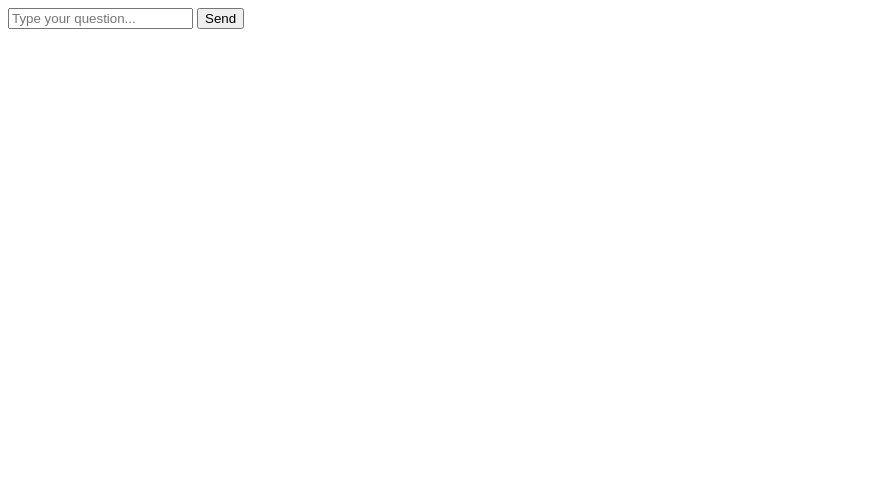
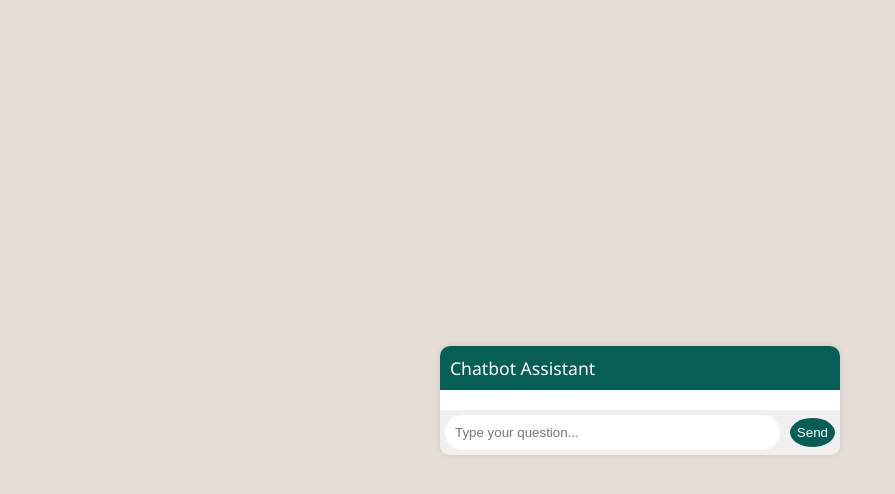
Before and after one commit to JulsdL/chatbot_basic, a plain HTML site: page templates/index.html in a window 1280 px wide. Shown: the whole page, without its empty margins (0-895 px from the left). Drawn offline with Linux system fonts and the light colour scheme.

Commit message:
New design WhatsApp inspired

```diff
--- a/static/style.css
+++ /dev/null
@@ -1,68 +0,0 @@
-body {
-  font-family: Arial, sans-serif;
-  background-color: #f2f2f2;
-  display: flex;
-  justify-content: center;
-  align-items: center;
-  height: 100vh;
-  margin: 0;
-}
-
-.container {
-  width: 80%;
-}
-
-.chat-window {
-  background-color: #fff;
-  border-radius: 8px;
-  box-shadow: 0 4px 6px rgba(0, 0, 0, 0.1);
-  overflow: hidden;
-}
-
-.chat-messages {
-  max-height: 400px;
-  overflow-y: auto;
-  padding: 20px;
-}
-
-.input-area {
-  display: flex;
-  align-items: center;
-  padding: 10px 20px;
-  background-color: #f2f2f2;
-}
-
-#user-input {
-  flex-grow: 1;
-  border: none;
-  border-radius: 18px;
-  padding: 8px 16px;
-  outline: none;
-}
-
-#send-btn {
-  background-color: #3498db;
-  color: #fff;
-  font-weight: bold;
-  border: none;
-  border-radius: 18px;
-  padding: 8px 16px;
-  cursor: pointer;
-  margin-left: 10px;
-}
-
-.message {
-  margin-bottom: 10px;
-}
-
-.user, .assistant {
-  font-weight: bold;
-}
-
-.user {
-  color: #3498db;
-}
-
-.assistant {
-  color: #2ecc71;
-}
--- /dev/null
+++ b/static/styles.css
@@ -0,0 +1,81 @@
+* {
+  margin: 0;
+  padding: 0;
+  box-sizing: border-box;
+}
+
+body {
+  font-family: "Segoe UI", Tahoma, Geneva, Verdana, sans-serif;
+  background-color: #e5ddd5;
+  display: flex;
+  justify-content: center;
+  align-items: center;
+  height: 100vh;
+}
+
+.chat-container {
+  background-color: white;
+  border-radius: 10px;
+  box-shadow: 0 0 5px rgba(0, 0, 0, 0.1);
+  width: 400px;
+  display: flex;
+  flex-direction: column;
+  overflow: hidden;
+}
+
+.chat-header {
+  background-color: #075e54;
+  color: white;
+  padding: 10px;
+  font-size: 1.1rem;
+}
+
+.chat-messages {
+  padding: 10px;
+  flex-grow: 1;
+  overflow-y: auto;
+  display: flex;
+  flex-direction: column;
+}
+
+.message {
+  margin-bottom: 10px;
+}
+
+.user {
+  color: #34b7f1;
+  font-weight: bold;
+}
+
+.assistant {
+  color: #075e54;
+  font-weight: bold;
+}
+
+.chat-input {
+  display: flex;
+  background-color: #f0f0f0;
+  padding: 5px;
+  align-items: center;
+}
+
+.chat-input input {
+  flex-grow: 1;
+  border: none;
+  border-radius: 30px;
+  padding: 10px;
+  margin-right: 10px;
+}
+
+.chat-input input:focus {
+  outline: none;
+}
+
+.chat-input button {
+  background-color: #075e54;
+  color: white;
+  border: none;
+  border-radius: 50%;
+  cursor: pointer;
+  padding: 7px;
+}
--- a/templates/index.html
+++ b/templates/index.html
@@ -3,17 +3,19 @@
 <head>
   <meta charset="UTF-8">
   <meta name="viewport" content="width=device-width, initial-scale=1.0">
-  <link rel="stylesheet" href="styles.css">
-  <title>Chatbot</title>
+  <title>WhatsApp-like Chatbot</title>
+  <link rel="stylesheet" href="/static/styles.css">
 </head>
 <body>
-  <div class="container">
-    <div class="chat-window">
-      <div id="chat-messages" class="chat-messages"></div>
-      <div class="input-area">
-        <input id="user-input" type="text" placeholder="Type your question..." />
-        <button id="send-btn">Send</button>
-      </div>
+  <div class="chat-container">
+    <div class="chat-header">
+      Chatbot Assistant
+    </div>
+    <div id="chat-messages" class="chat-messages">
+    </div>
+    <div class="chat-input">
+      <input id="user-input" type="text" placeholder="Type your question...">
+      <button id="send-btn">Send</button>
     </div>
   </div>
   <script src="/static/script.js"></script>
```
